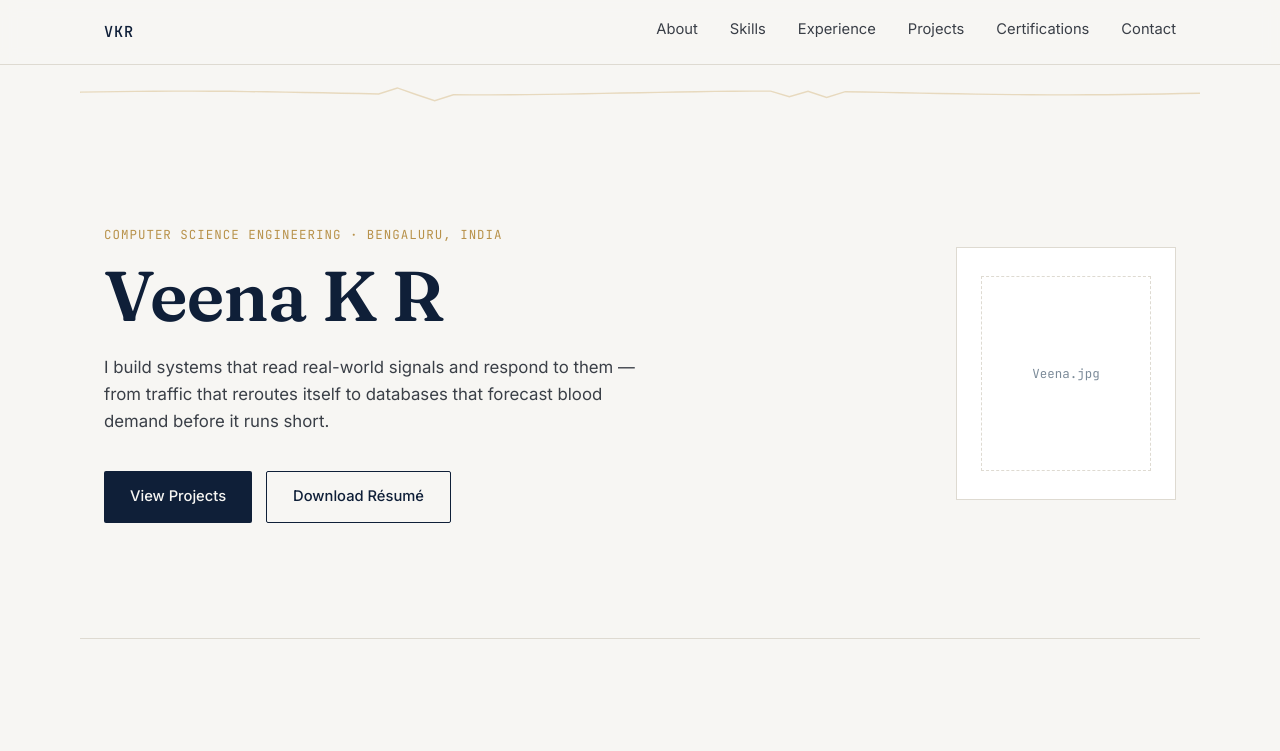
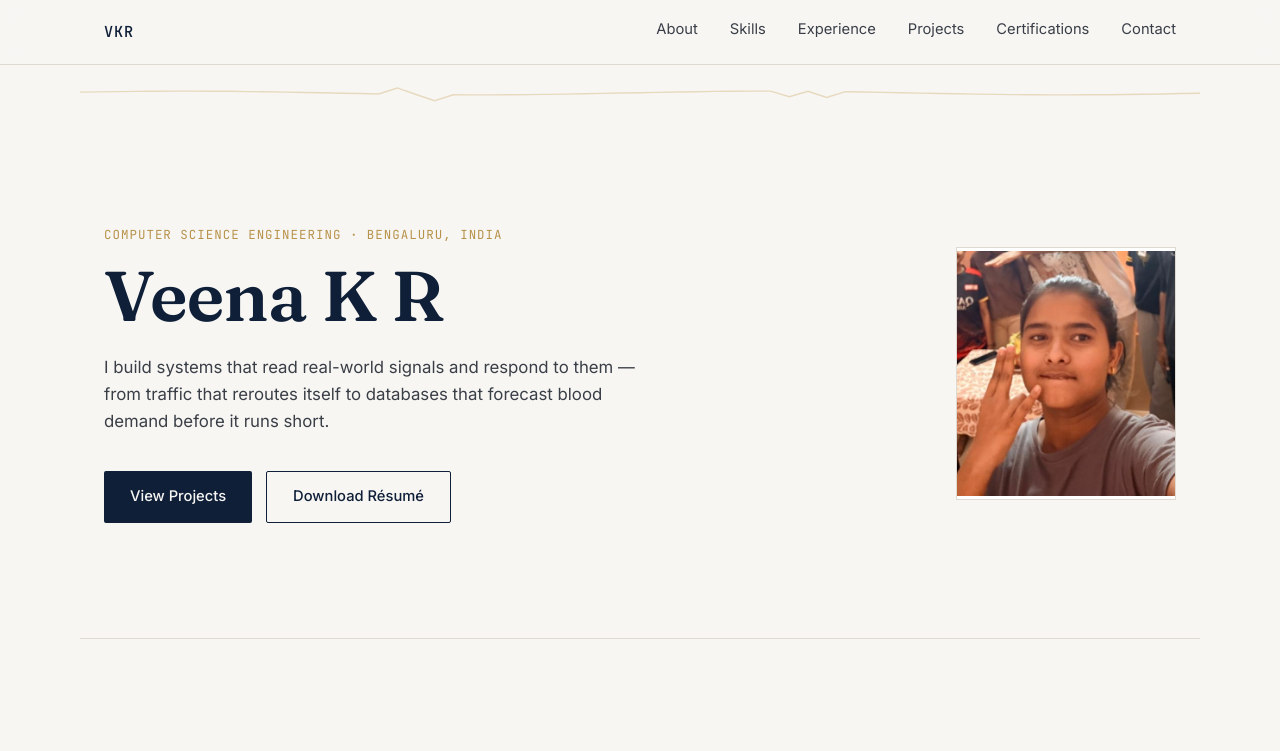
Before and after one commit to ChethanKumarDeveloper/veena_portfolio, a plain HTML site: page index.html in a window 1280 px wide. Shown: the top 751 px of the page. Drawn offline with Linux system fonts and the light colour scheme.

Commit message:
Replace hero photo placeholder with image

```diff
--- a/index.html
+++ b/index.html
@@ -67,10 +67,9 @@
       </div>
     </div>
 
-    <div class="hero-photo-frame" aria-hidden="true">
-      <div class="hero-photo-placeholder">
-        <span>Veena.jpg</span>
-      </div>
+   <div class="hero-photo-frame">
+  <img src="Veena.jpg" alt="Veena K R">
+</div>
     </div>
   </section>
 
```
